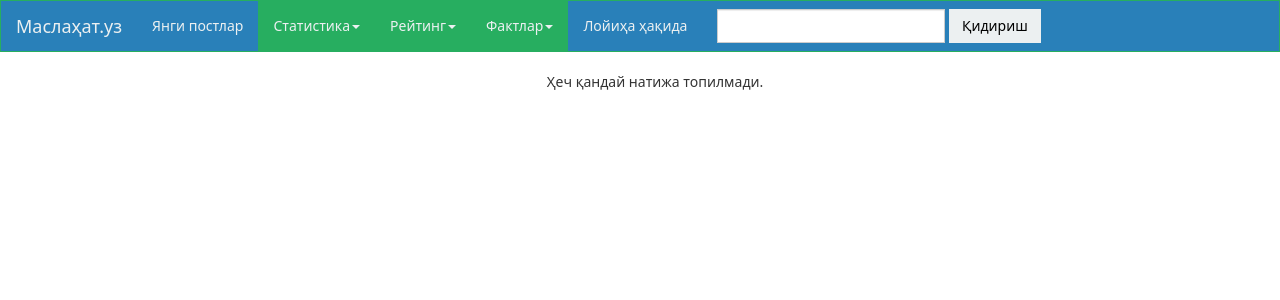
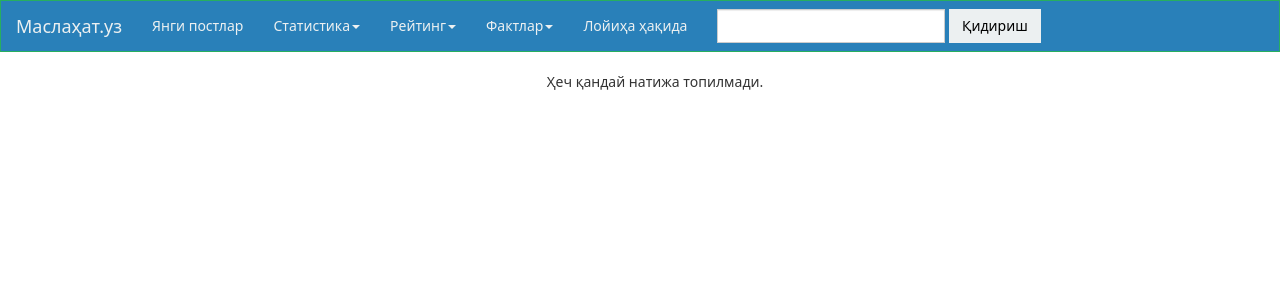
Before and after one commit to muminoff/maslahat, a Django app: page /search/ in a window 1280 px wide. Shown: the top 300 px of the page. Run offline with Django 3.2, Linux system fonts and the light colour scheme; parts of the project's set-up code (start-up, migrations or seed data) failed here and were passed over; some libraries are stand-ins or nearby versions.

Commit message:
Condition

```diff
--- a/core/templates/navbar.html
+++ b/core/templates/navbar.html
@@ -14,7 +14,7 @@
             <ul class="nav navbar-nav">
               {% for k, v in main_menu.items %}
               {% if v.dropdown %}
-              <li class="dropdown active">
+              <li class="dropdown{% if v.active %} active{% endif %}">
                 <a href="#" class="dropdown-toggle" data-toggle="dropdown" role="button" aria-haspopup="true" aria-expanded="false">{{ v.title }}<span class="caret"></span></a>
                 <ul class="dropdown-menu">
                   {% for dk, dv in v.dropdown.items %}
```
